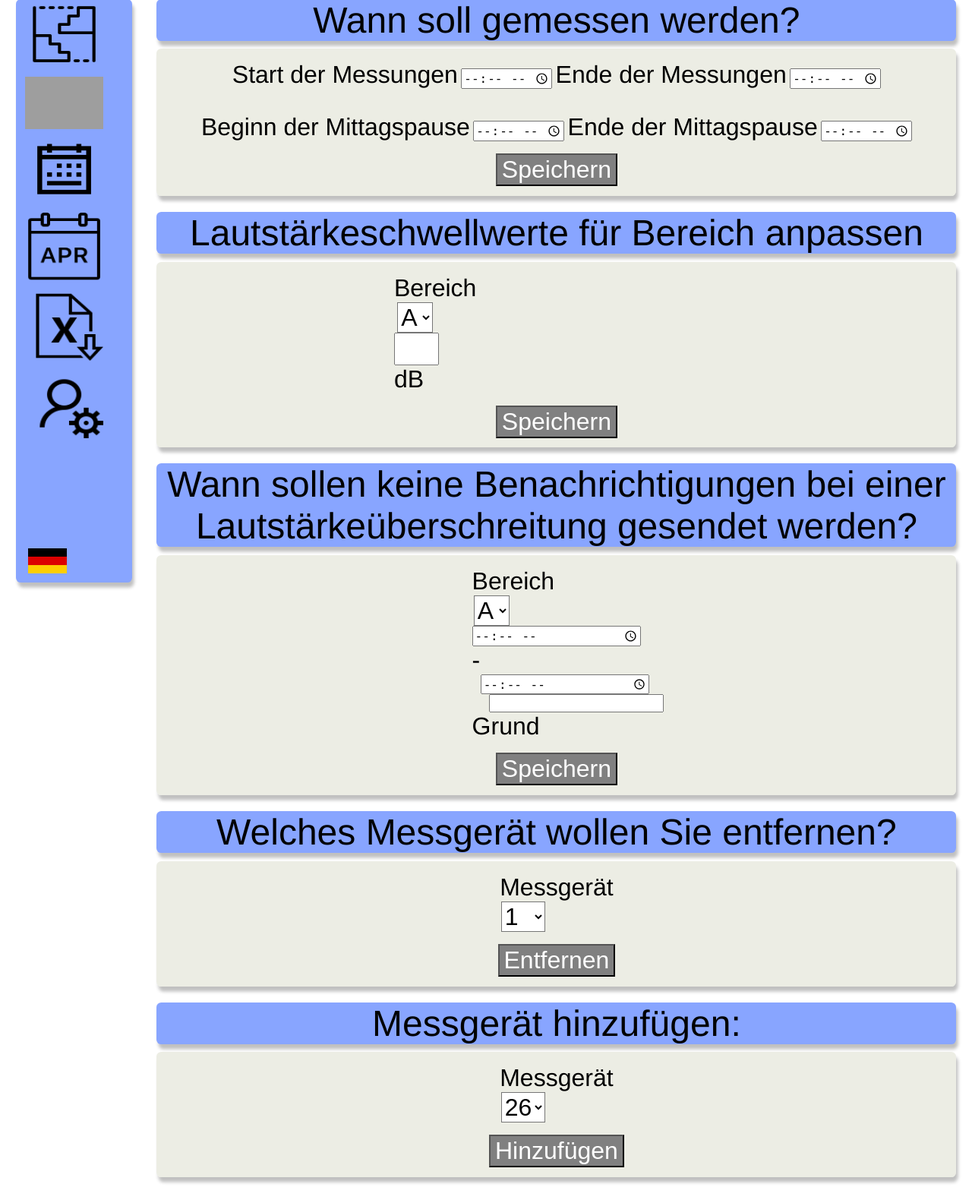
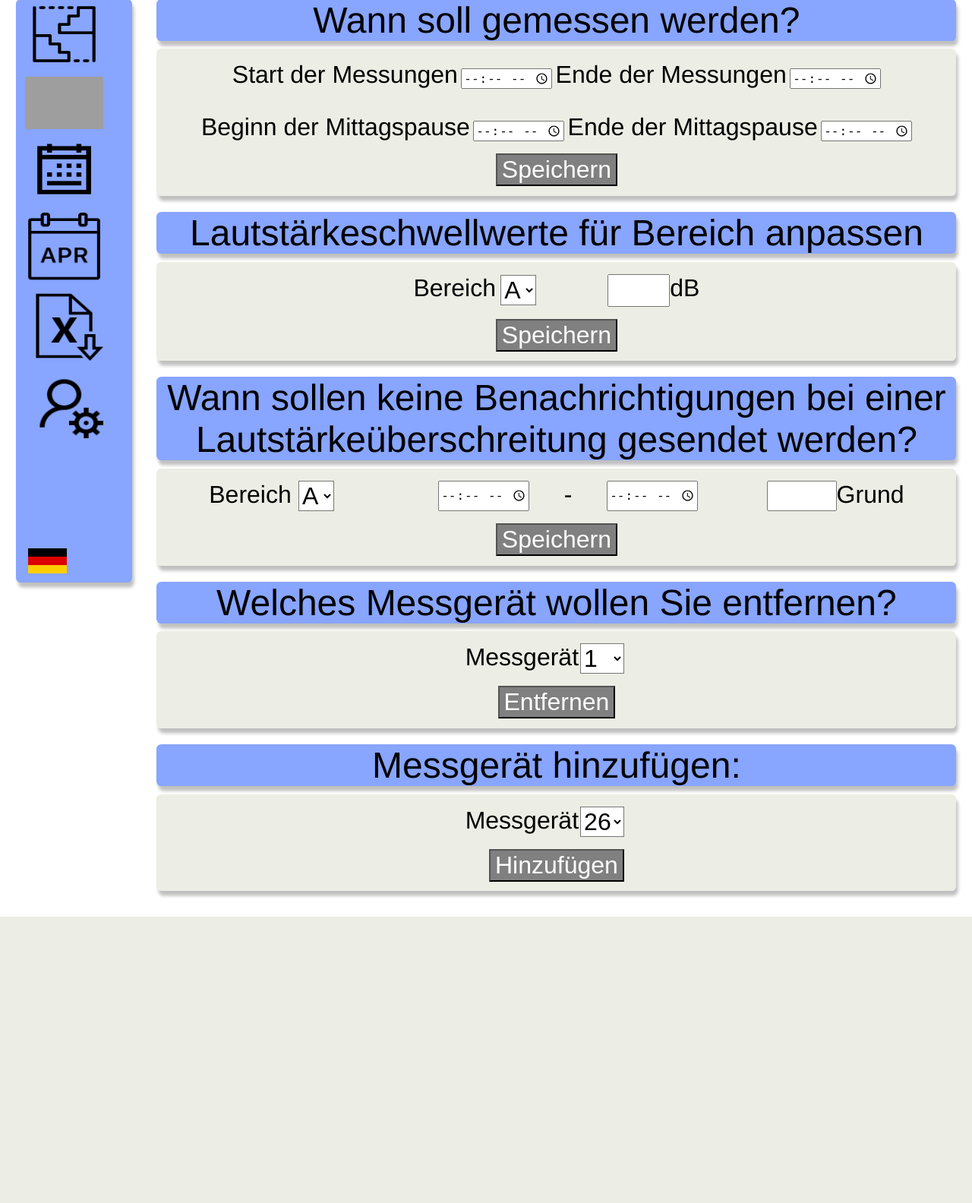
Before and after one commit to Ni-o-iN/MEP-abbvie, a Flask app: page /administration in a window 1280 px wide. Shown: the part 14-1598 px from the top of the page at 76% size. After the commit the page ends 1221 px from the top, so only its background shows below. Run offline with Flask 3, Linux system fonts and the light colour scheme; grey boxes are pictures that could not be loaded.

```diff
--- a/static/style.css
+++ b/static/style.css
@@ -963,6 +963,12 @@ input[type="datetime-local"] {
   align-items: center;
 }
 
+.row-admin {
+  display: flex;
+  justify-content: center;
+  flex-direction: row;
+}
+
 #error_message{
   display:none;
   color: red;
--- a/templates/Deutsch/admin.html
+++ b/templates/Deutsch/admin.html
@@ -101,7 +101,7 @@
                 Lautstärkeschwellwerte für Bereich anpassen
             </div>
             <div class="settings-block">
-                <p class="row">
+                <p class="row-admin">
                     <label for="area-select">Bereich</label>
                     <select id="area-select" name="area-select">
                         <option value="A">A</option>
@@ -122,7 +122,7 @@
                 Wann sollen keine Benachrichtigungen bei einer Lautstärkeüberschreitung gesendet werden?
             </div>
             <div class="settings-block">
-                <p class="row">
+                <p class="row-admin">
                     <label for="area-select">Bereich</label>
                     <select id="area-select" name="area-select">
                         <option value="A">A</option>
@@ -148,7 +148,7 @@
                 Welches Messgerät wollen Sie entfernen?
             </div>
             <div class="settings-block">
-                <p class="row">
+                <p class="row-admin">
                     <label for="soundmeter-id">Messgerät</label>
                     <select id="soundmeter" name="soundmeter-id">
                         <option value="1">1</option>
@@ -184,7 +184,7 @@
                 Messgerät hinzufügen:
             </div>
             <div class="settings-block">
-                <p class="row">
+                <p class="row-admin">
                     <label for="soundmeter-id">Messgerät</label>
                     <select id="soundmeter" name="soundmeter-id">
                         <option value="26">26</option>
```
